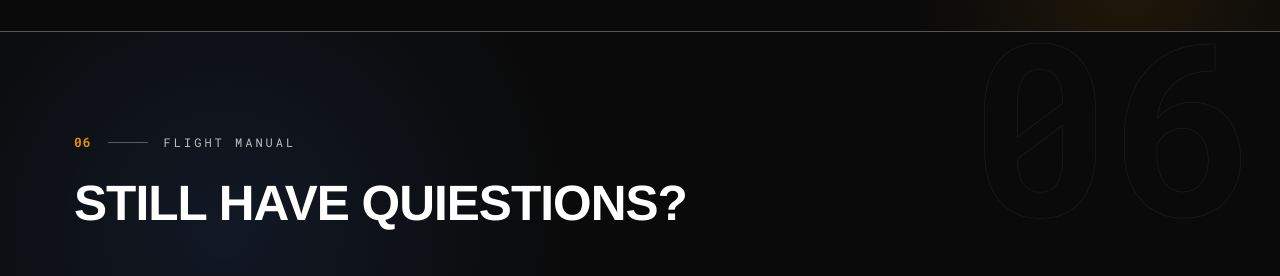
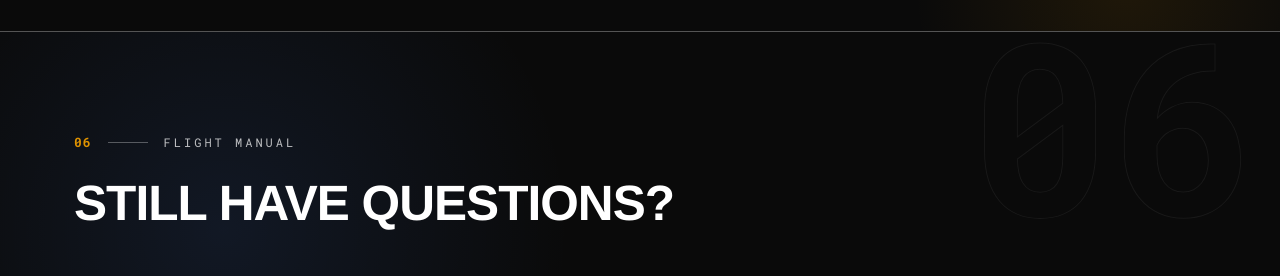
Before and after one commit to entrpie/aexa-iasp, a plain HTML site: page index.html in a window 1280 px wide. Shown: the part 4324-4600 px from the top of the page. Drawn offline with Linux system fonts and the light colour scheme.

Commit message:
Fix typo: "QUIESTIONS" -> "QUESTIONS"
Co-Authored-By: Claude Sonnet 5 <noreply@anthropic.com>

```diff
--- a/index.html
+++ b/index.html
@@ -239,7 +239,7 @@
   <span class="section-glow section-glow--blue" aria-hidden="true"></span>
   <div class="container">
     <span class="section-tag reveal"><span class="section-tag__index">06</span><span class="section-tag__line"></span><span class="section-tag__label">Flight Manual</span></span>
-    <h2 class="manual__title reveal">STILL HAVE QUIESTIONS?</h2>
+    <h2 class="manual__title reveal">STILL HAVE QUESTIONS?</h2>
 
     <div class="manual__grid">
       <section id="faqs" class="faq-list reveal">
```
